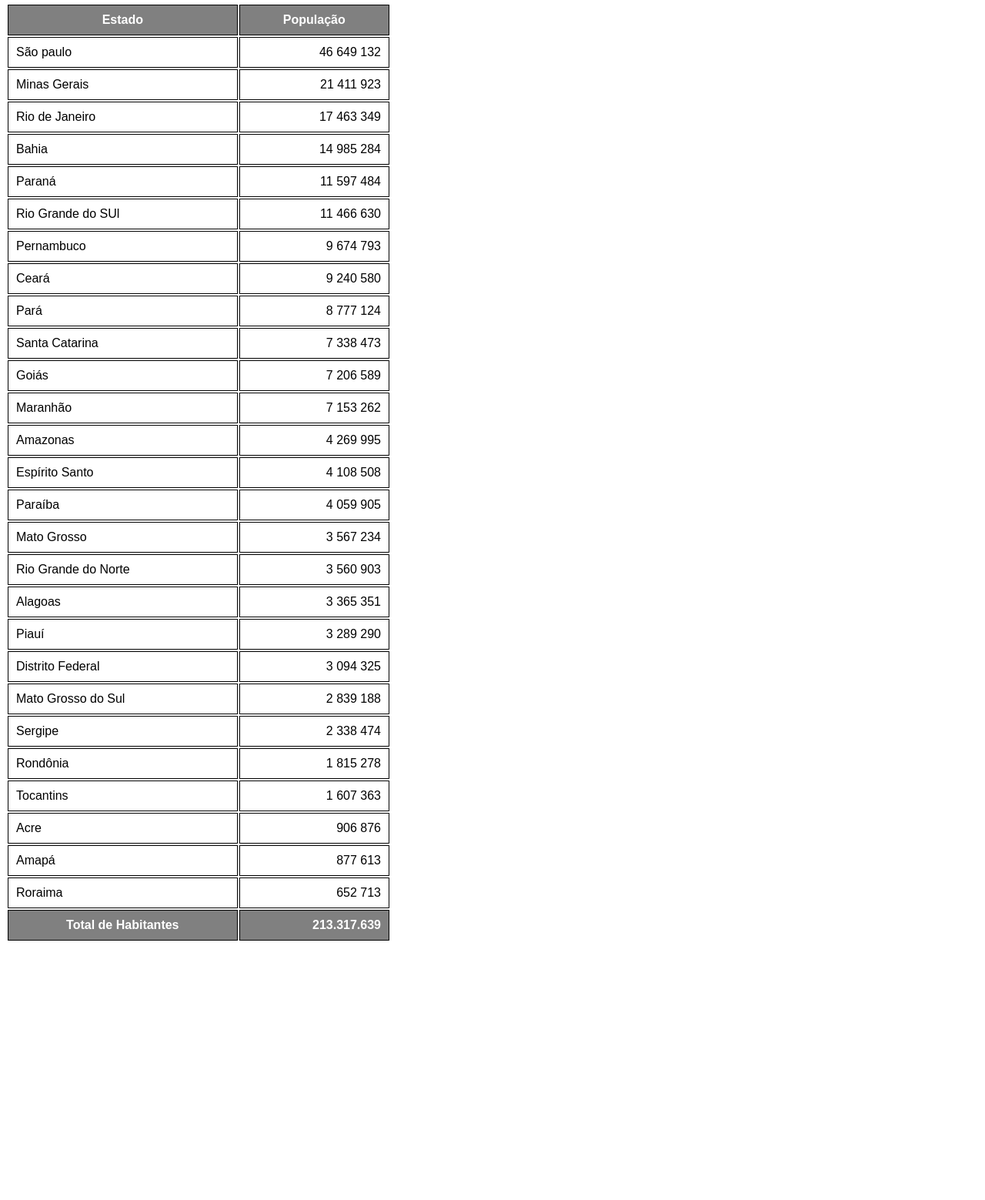
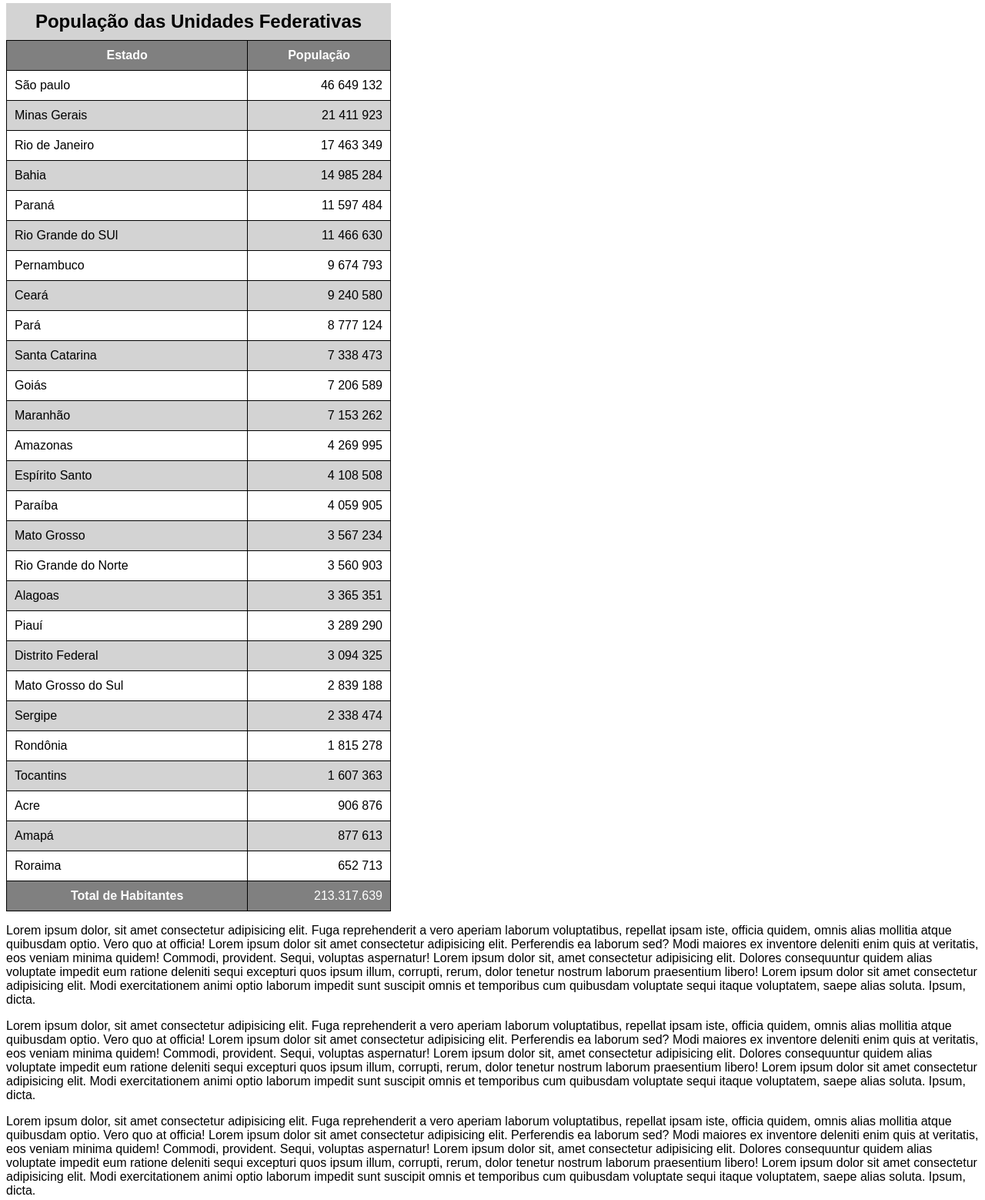
Before and after one commit to NicholasTelito/html-css, a plain HTML site: page exercicios/ex023/tabela002.html in a window 1280 px wide. Shown: the part 76-1635 px from the top of the page at 77% size. Before the commit the page ends 1308 px from the top, so only its background shows below. Drawn offline with Linux system fonts and the light colour scheme.

Commit message:
continuação aula de tabelas

```diff
--- a/exercicios/ex023/tabela002.html
+++ b/exercicios/ex023/tabela002.html
@@ -9,8 +9,15 @@
         body{
             font-family: Arial, Helvetica, sans-serif;
         }
+        caption{
+            background-color: lightgray;
+            padding: 10px;
+            font-size: 1.5em;
+        }
         table{
             width: 500px;
+            border-collapse: collapse;
+            position: relative;
         }
         td, th{
             border: 1px solid black;
@@ -19,6 +26,17 @@
         thead, tfoot{
             background-color: gray;
             color: white;
+        }
+        thead > tr > th{
+            position: sticky;
+            top: -1px;
+            background-color: grey;
+        }
+        tbody > tr:nth-child(odd){ /* 2n-1*/
+            background-color: white;
+        }
+        tbody > tr:nth-child(even){ /* 2n */
+            background-color: lightgray;
         }
         .num{
             text-align: right;
@@ -30,6 +48,7 @@
         <!--
             Anatomia para tabelas grandes
             table
+                caption
                 thead
                     tr, td, th
                 tbody
@@ -38,10 +57,11 @@
                     tr, td, th
         -->
         <table>
+            <caption><strong>População das Unidades Federativas</strong></caption>
             <thead>
                 <tr>
-                    <th>Estado</th>
-                    <th>População</th>
+                    <th scope="col" style="width: 200px;">Estado</th>
+                    <th scope="col" style="width: 110px;">População</th>
                 </tr>
             </thead>
             <tbody>
@@ -156,11 +176,14 @@
             </tbody>
             <tfoot>
                 <tr>
-                    <th>Total de Habitantes</th>
-                    <th class="num"> 213.317.639</th>
+                    <th scope="row">Total de Habitantes</th>
+                    <td class="num"> 213.317.639</td>
                 </tr>
             </tfoot>
         </table>
-
+        <p>Lorem ipsum dolor, sit amet consectetur adipisicing elit. Fuga reprehenderit a vero aperiam laborum voluptatibus, repellat ipsam iste, officia quidem, omnis alias mollitia atque quibusdam optio. Vero quo at officia! Lorem ipsum dolor sit amet consectetur adipisicing elit. Perferendis ea laborum sed? Modi maiores ex inventore deleniti enim quis at veritatis, eos veniam minima quidem! Commodi, provident. Sequi, voluptas aspernatur! Lorem ipsum dolor sit, amet consectetur adipisicing elit. Dolores consequuntur quidem alias voluptate impedit eum ratione deleniti sequi excepturi quos ipsum illum, corrupti, rerum, dolor tenetur nostrum laborum praesentium libero! Lorem ipsum dolor sit amet consectetur adipisicing elit. Modi exercitationem animi optio laborum impedit sunt suscipit omnis et temporibus cum quibusdam voluptate sequi itaque voluptatem, saepe alias soluta. Ipsum, dicta.</p>
+            <p>Lorem ipsum dolor, sit amet consectetur adipisicing elit. Fuga reprehenderit a vero aperiam laborum voluptatibus, repellat ipsam iste, officia quidem, omnis alias mollitia atque quibusdam optio. Vero quo at officia! Lorem ipsum dolor sit amet consectetur adipisicing elit. Perferendis ea laborum sed? Modi maiores ex inventore deleniti enim quis at veritatis, eos veniam minima quidem! Commodi, provident. Sequi, voluptas aspernatur! Lorem ipsum dolor sit, amet consectetur adipisicing elit. Dolores consequuntur quidem alias voluptate impedit eum ratione deleniti sequi excepturi quos ipsum illum, corrupti, rerum, dolor tenetur nostrum laborum praesentium libero! Lorem ipsum dolor sit amet consectetur adipisicing elit. Modi exercitationem animi optio laborum impedit sunt suscipit omnis et temporibus cum quibusdam voluptate sequi itaque voluptatem, saepe alias soluta. Ipsum, dicta.</p>
+            <p>Lorem ipsum dolor, sit amet consectetur adipisicing elit. Fuga reprehenderit a vero aperiam laborum voluptatibus, repellat ipsam iste, officia quidem, omnis alias mollitia atque quibusdam optio. Vero quo at officia! Lorem ipsum dolor sit amet consectetur adipisicing elit. Perferendis ea laborum sed? Modi maiores ex inventore deleniti enim quis at veritatis, eos veniam minima quidem! Commodi, provident. Sequi, voluptas aspernatur! Lorem ipsum dolor sit, amet consectetur adipisicing elit. Dolores consequuntur quidem alias voluptate impedit eum ratione deleniti sequi excepturi quos ipsum illum, corrupti, rerum, dolor tenetur nostrum laborum praesentium libero! Lorem ipsum dolor sit amet consectetur adipisicing elit. Modi exercitationem animi optio laborum impedit sunt suscipit omnis et temporibus cum quibusdam voluptate sequi itaque voluptatem, saepe alias soluta. Ipsum, dicta.</p>
+            <p>Lorem ipsum dolor, sit amet consectetur adipisicing elit. Fuga reprehenderit a vero aperiam laborum voluptatibus, repellat ipsam iste, officia quidem, omnis alias mollitia atque quibusdam optio. Vero quo at officia! Lorem ipsum dolor sit amet consectetur adipisicing elit. Perferendis ea laborum sed? Modi maiores ex inventore deleniti enim quis at veritatis, eos veniam minima quidem! Commodi, provident. Sequi, voluptas aspernatur! Lorem ipsum dolor sit, amet consectetur adipisicing elit. Dolores consequuntur quidem alias voluptate impedit eum ratione deleniti sequi excepturi quos ipsum illum, corrupti, rerum, dolor tenetur nostrum laborum praesentium libero! Lorem ipsum dolor sit amet consectetur adipisicing elit. Modi exercitationem animi optio laborum impedit sunt suscipit omnis et temporibus cum quibusdam voluptate sequi itaque voluptatem, saepe alias soluta. Ipsum, dicta.</p>
 </body>
 </html>
```
